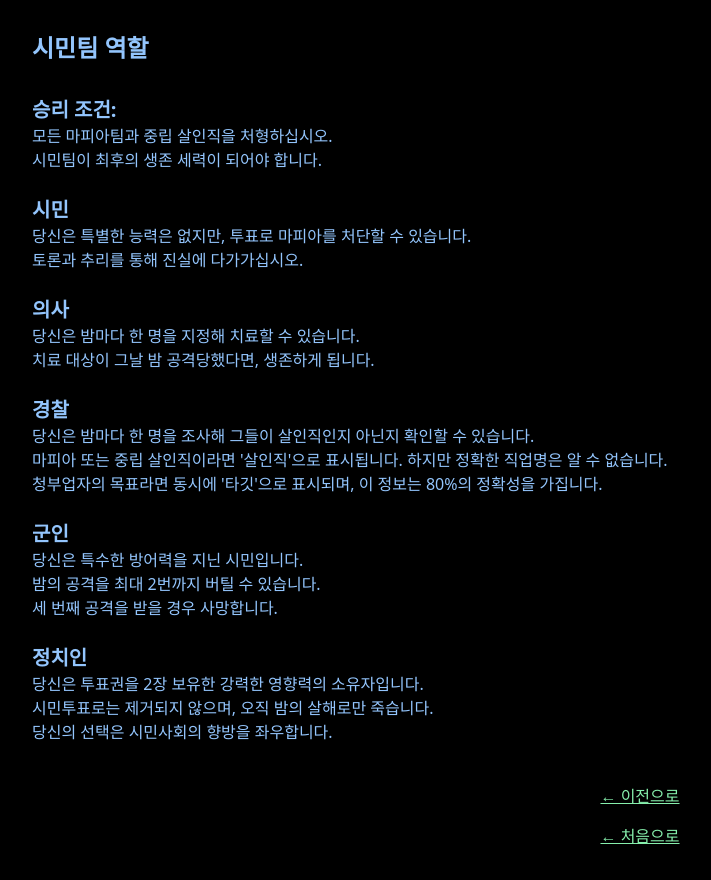
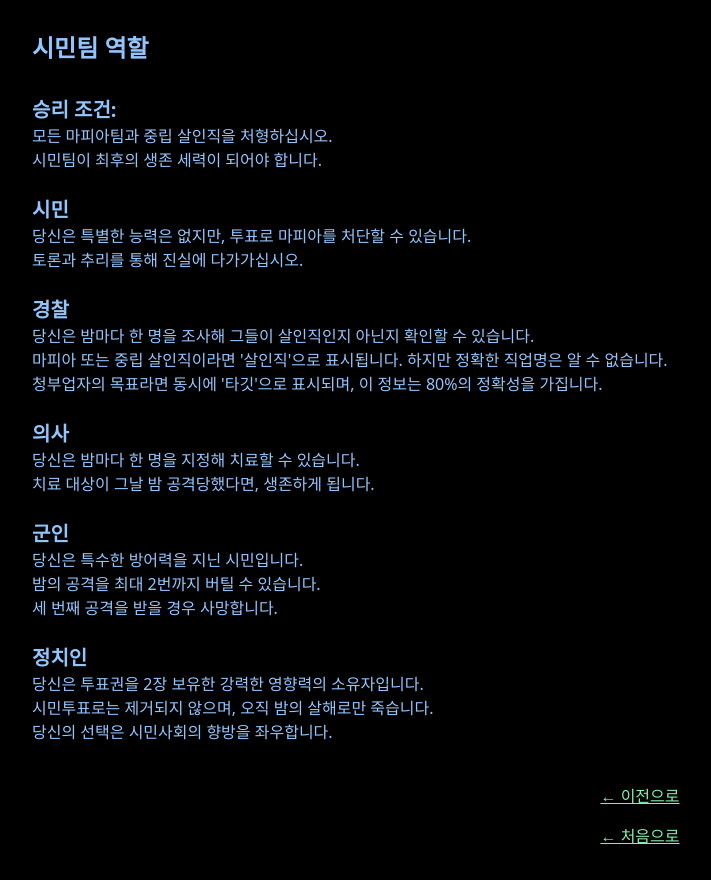
Before and after one commit to kuro793/Midnight-Mafia, a React (Vite) app: page /Midnight-Mafia/roles/citizen in a window 1280 px wide. Shown: the whole page, without its empty margins (0-711 px from the left). Built offline with nearby package versions, Linux system fonts and the light colour scheme.

Commit message:
Update CitizenTeam.jsx

```diff
--- a/src/pages/roles/CitizenTeam.jsx
+++ b/src/pages/roles/CitizenTeam.jsx
@@ -22,19 +22,19 @@ export default function CitizenTeam() {
         </section>
 
         <section>
-          <h3 className="text-xl font-semibold">의사</h3>
-          <p>
-            당신은 밤마다 한 명을 지정해 치료할 수 있습니다.<br />
-            치료 대상이 그날 밤 공격당했다면, 생존하게 됩니다.
-          </p>
-        </section>
-
-        <section>
           <h3 className="text-xl font-semibold">경찰</h3>
           <p>
             당신은 밤마다 한 명을 조사해 그들이 살인직인지 아닌지 확인할 수 있습니다.<br />
             마피아 또는 중립 살인직이라면 '살인직'으로 표시됩니다. 하지만 정확한 직업명은 알 수 없습니다.<br />
             청부업자의 목표라면 동시에 '타깃'으로 표시되며, 이 정보는 80%의 정확성을 가집니다.
+          </p>
+        </section>
+
+        <section>
+          <h3 className="text-xl font-semibold">의사</h3>
+          <p>
+            당신은 밤마다 한 명을 지정해 치료할 수 있습니다.<br />
+            치료 대상이 그날 밤 공격당했다면, 생존하게 됩니다.
           </p>
         </section>
 
```
